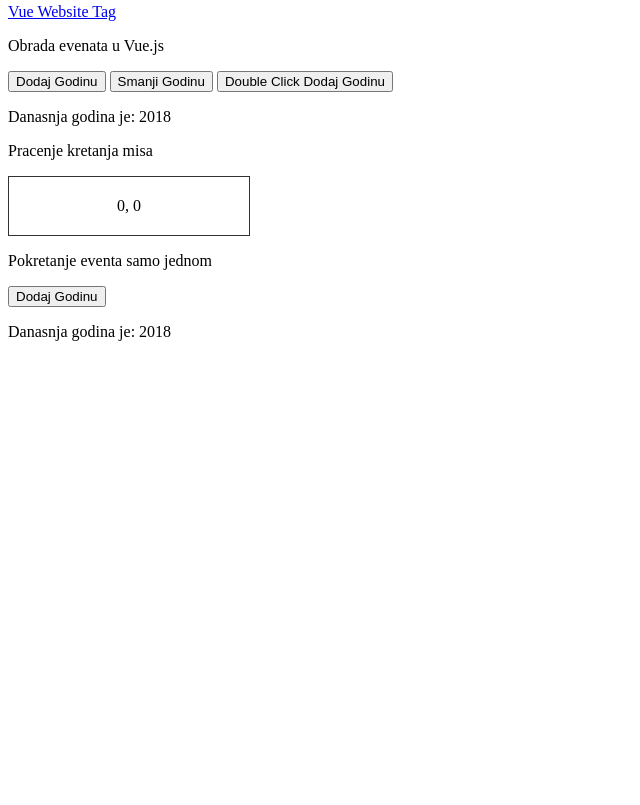
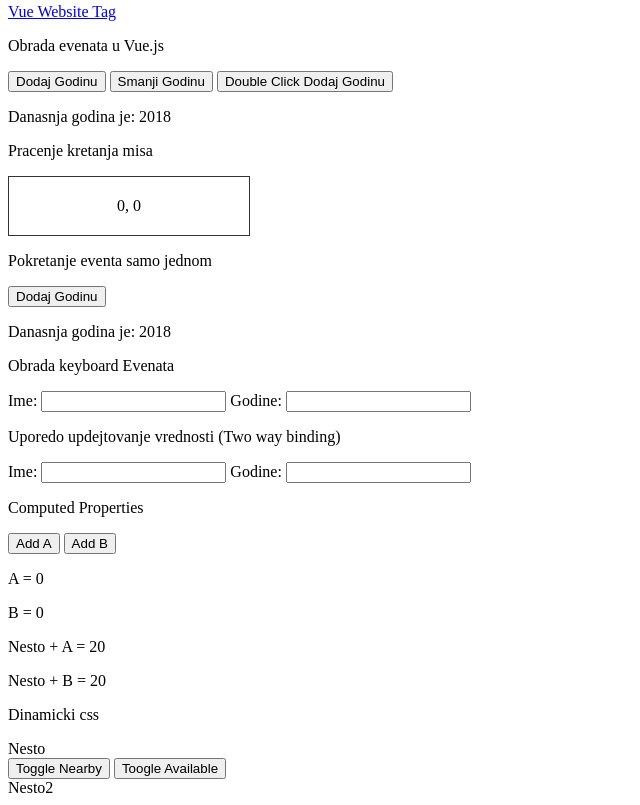
Before and after one commit to Hazaaa/Vue.js-Training, a plain HTML site: page index.html in a window 1280 px wide. Shown: the part 437-1242 px from the top of the page, without its empty margins (0-640 px from the left). Before the commit the page ends 800 px from the top, so only its background shows below. Drawn offline with nearby package versions, Linux system fonts and the light colour scheme.

Commit message:
New vue.js functions
Found out about keyboard events, two way bindings, computed properties and Dynamic CSS. Also found out that ! complements value of boolean.
In CSS found out that element with two classes is write ".first.second", and that ".class span" means that span element with .class is going to be changed.

```diff
--- a/index.html
+++ b/index.html
@@ -40,6 +40,45 @@
         <button v-on:click.once="addYear">Dodaj Godinu</button>
         <p>Danasnja godina je: {{year}}</p>
 
+        <p>Obrada keyboard Evenata</p>
+        <label>Ime:</label>
+        <input type="text" name="text-ime" @keyup.enter="logName">
+        <label>Godine: </label>
+        <input type="text" name="text-godine" @keyup.enter="logAge">
+
+        <p>Uporedo updejtovanje vrednosti (Two way binding)</p>
+        <label>Ime:</label>
+        <input type="text" name="text-ime" v-model="ime">
+        <span>{{ ime }}</span>
+        <label>Godine: </label>
+        <input type="text" name="text-godine" v-model="godina">
+        <span>{{ godina }}</span>
+
+        <p>Computed Properties</p>
+        <button @click="a++">Add A</button>
+        <button @click="b++">Add B</button>
+        <p>A = {{ a }}</p>
+        <p>B = {{ b }}</p>
+        <p>Nesto + A = {{ addToA }}</p>
+        <p>Nesto + B = {{ addToB }}</p>
+
+        <p>Dinamicki css</p>
+        <!--Ako je vrednost abailable true onda je klasa available,
+        tu moze da bude i neka lista klasi tako da se menja vise klasi-->
+        <!--Znak ! komplementira trenutnu vrednost atributa -->
+        <div @click="available = !available" :class="{available: available}">
+            <span>Nesto</span>
+        </div>
+        <!--Da ne bi pisali listu klasa i za svaku da proveravamo onda
+        saljemo objekat koji ce da postavi klasu elementu-->
+        <button @click="nearby=!nearby">Toggle Nearby</button>
+        <button @click="available=!available">Toogle Available</button>
+        <!--compClasses je computed property koji vraca objekat sa listom
+        klasa koje mogu da se postave ovom divu -->
+        <div :class="compClasses">
+            <span>Nesto2</span>
+        </div>
+
     </div>
 
     <script src="vezbanjeVue.js"></script>
--- a/style.css
+++ b/style.css
@@ -4,3 +4,15 @@
     text-align: center;
     border: 1px solid #333333;
 }
+
+.available span {
+    background: chartreuse;
+}
+
+.nearby span {
+    background: red;
+}
+
+.available.nearby span {
+    background: purple;
+}
--- a/vezbanjeVue.js
+++ b/vezbanjeVue.js
@@ -12,7 +12,14 @@ new Vue({
         websiteTag: "<a href='https://www.facebook.com/'>Vue Website Tag</a>",
         year: 2018,
         x: 0,  //pratimo koordinate misa kroz canvas
-        y: 0
+        y: 0,
+        ime: "",    //vrednosti za two-way data binding
+        godina: "",
+        a: 0,       //vrednosti za computed properties
+        b: 0,
+        nesto: 20,
+        available: false, //vrednosti za dinamicki css
+        nearby: false
     },
 
     //Ovo je property za metode
@@ -41,6 +48,32 @@ new Vue({
         updateXY: function(event) {
             this.x = event.offsetX;
             this.y = event.offsetY;
+        },
+
+        logName: function() {
+
+        },
+
+        logAge: function() {
+            alert("You entered your age!");
+        }
+    },
+
+    computed: {
+        addToA: function() {
+            return this.a + this.nesto;
+        },
+
+        addToB: function() {
+            return this.b + this.nesto;
+        },
+
+        compClasses: function() {
+            return {
+                available: this.available,
+                nearby: this.nearby
+            }
         }
     }
+
 });
```
Also changed, not shown: 1 other file.
